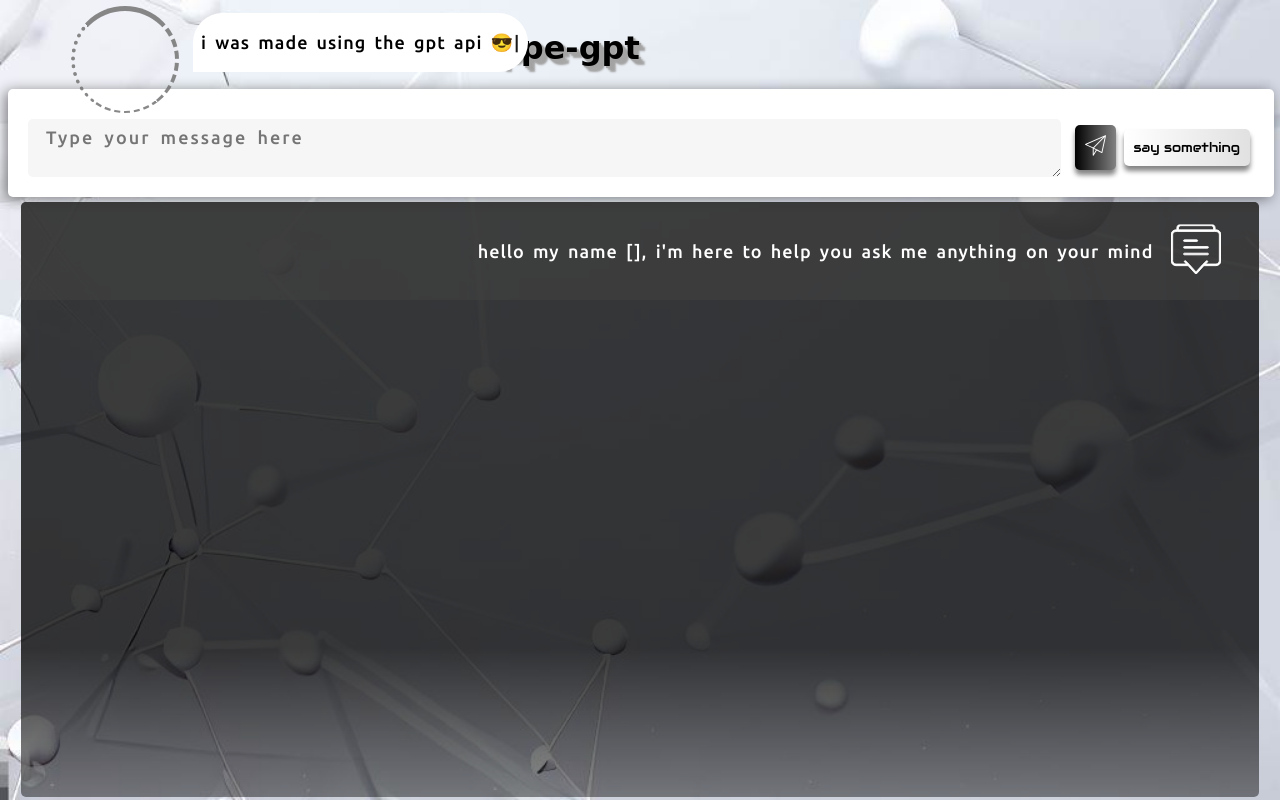
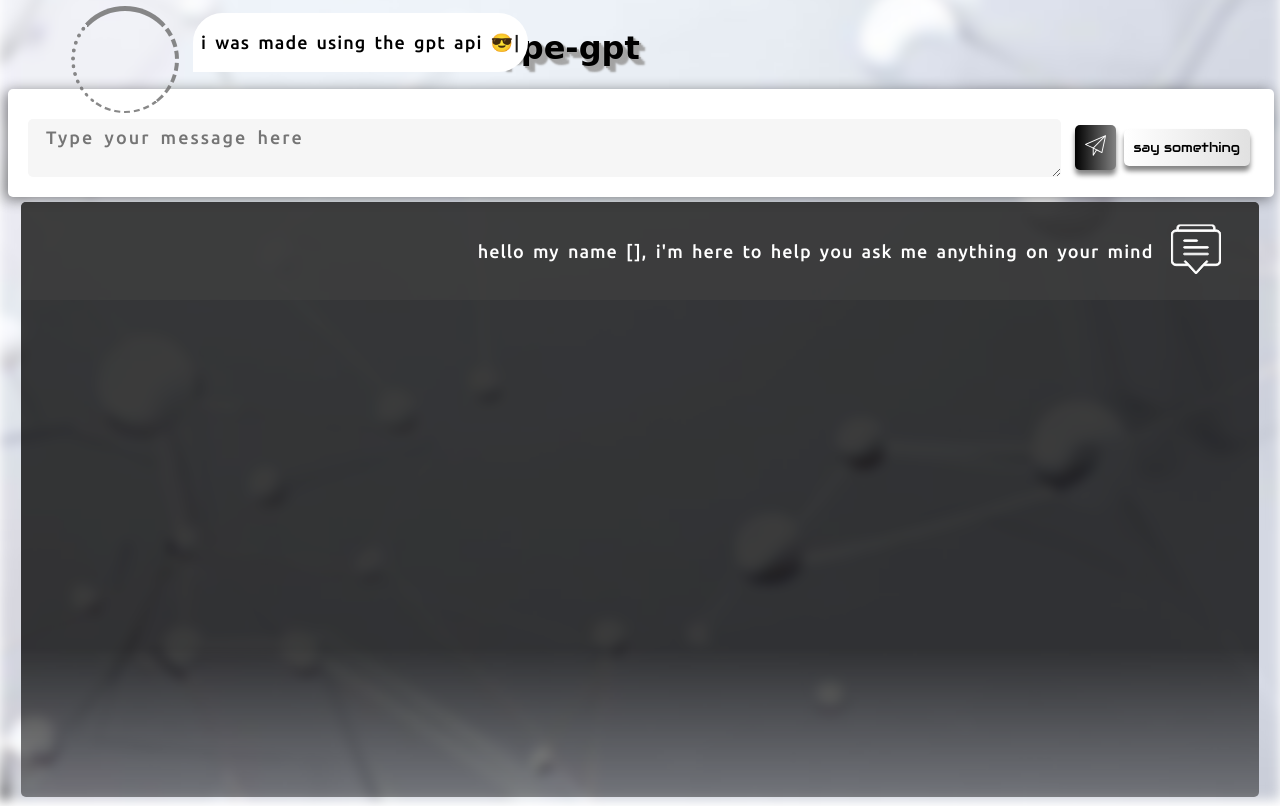
Before and after one commit to adam9200394/gptbot, a plain HTML site: page index.html in a window 1280 px wide. Drawn offline with nearby package versions, Linux system fonts and the light colour scheme; grey boxes are pictures that could not be loaded; a web font is replaced by a local one.

Commit message:
new css edit

```diff
--- a/index.html
+++ b/index.html
@@ -360,7 +360,7 @@
             }
             .bacground-video {
                 z-index: -1000;
-
+                filter: blur(6px);
                 position: fixed;
                 right: 0;
                 bottom: 0;
```
